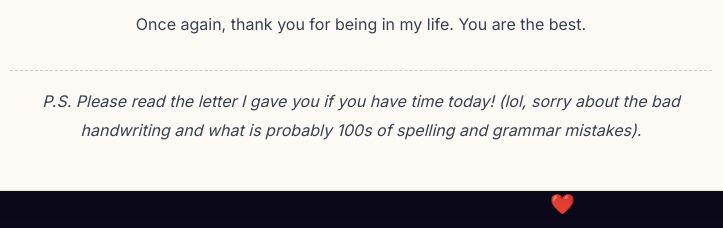
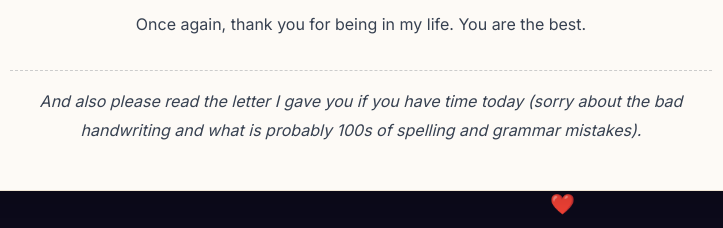
Before and after one commit to Arunmohanakrishnan/birthday-Sania, a plain HTML site: page index.html in a window 1280 px wide. Shown: the part 569-797 px from the top of the page, 279-1002 px from the left. Drawn offline with nearby package versions, Linux system fonts and the light colour scheme.

Commit message:
Update index.html

```diff
--- a/index.html
+++ b/index.html
@@ -165,7 +165,7 @@
                     <p>I am so, so, so sorry for the arguments I have caused over the last couple of months. I hope, however bad the argument is, we can put it aside and look at the brighter side of things. I will do my best not to cause any more from now on. I can tell you from my side, however long I have with you, I will never, ever get bored of you. You mean that much to me, and no argument could make me lose interest in you.</p>
                     <p>Once again, thank you for being in my life. You are the best.</p>
                     <p class="letter-ps">
-                        P.S. Please read the letter I gave you if you have time today! (lol, sorry about the bad handwriting and what is probably 100s of spelling and grammar mistakes).
+                        And also please read the letter I gave you if you have time today (sorry about the bad handwriting and what is probably 100s of spelling and grammar mistakes).
                     </p>
                 </div>
             </div>
```
